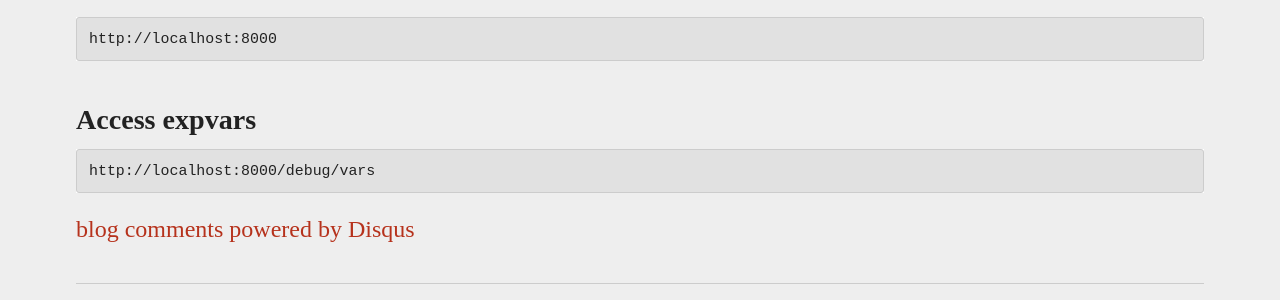
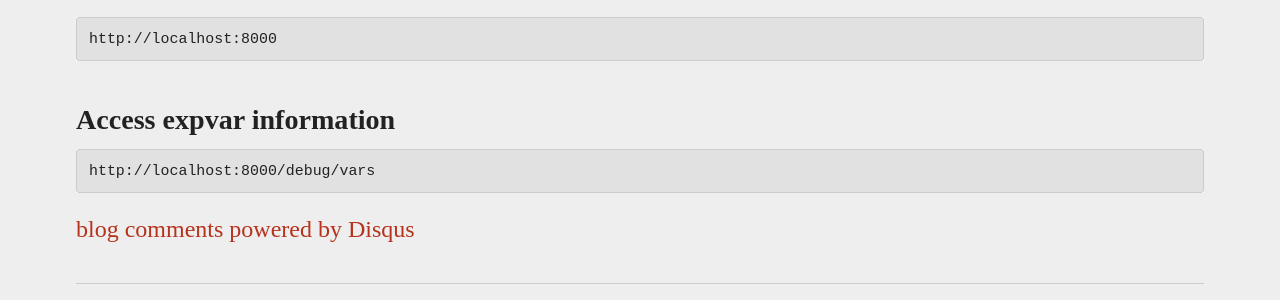
Before and after one commit to flowerinthenight/flowerinthenight.github.io, a Jekyll site: the page built from _posts/2016-08-20-expvar-gorilla-mux.md, in a window 1280 px wide. Shown: the part 1184-1484 px from the top of the page. Built offline with Jekyll 4.4.1, drawn with Linux system fonts in a browser that asks for light colours; some web fonts are replaced; comment, search, counter and statistics services are not loaded.

Commit message:
Proper word for expvar.

```diff
--- a/_posts/2016-08-20-expvar-gorilla-mux.md
+++ b/_posts/2016-08-20-expvar-gorilla-mux.md
@@ -45,7 +45,7 @@ http://localhost:8000
 {% endhighlight %}
 
 
-### Access expvars
+### Access expvar information
 
 {% highlight shell %}
 http://localhost:8000/debug/vars
```
